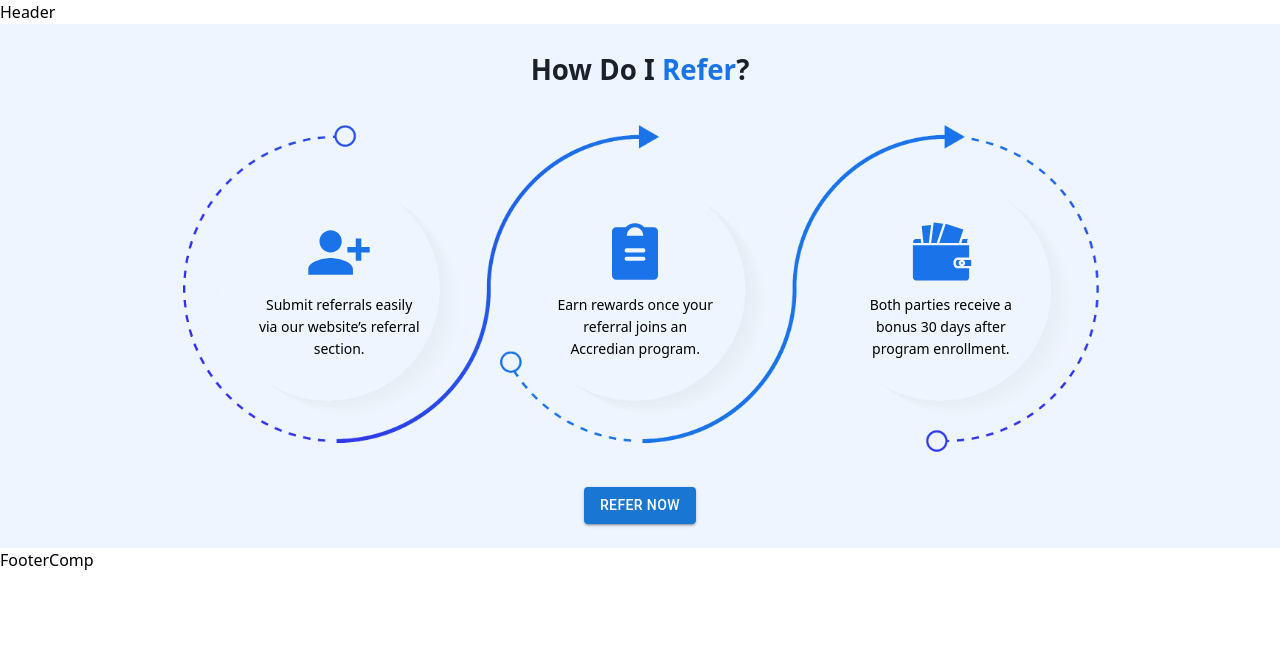
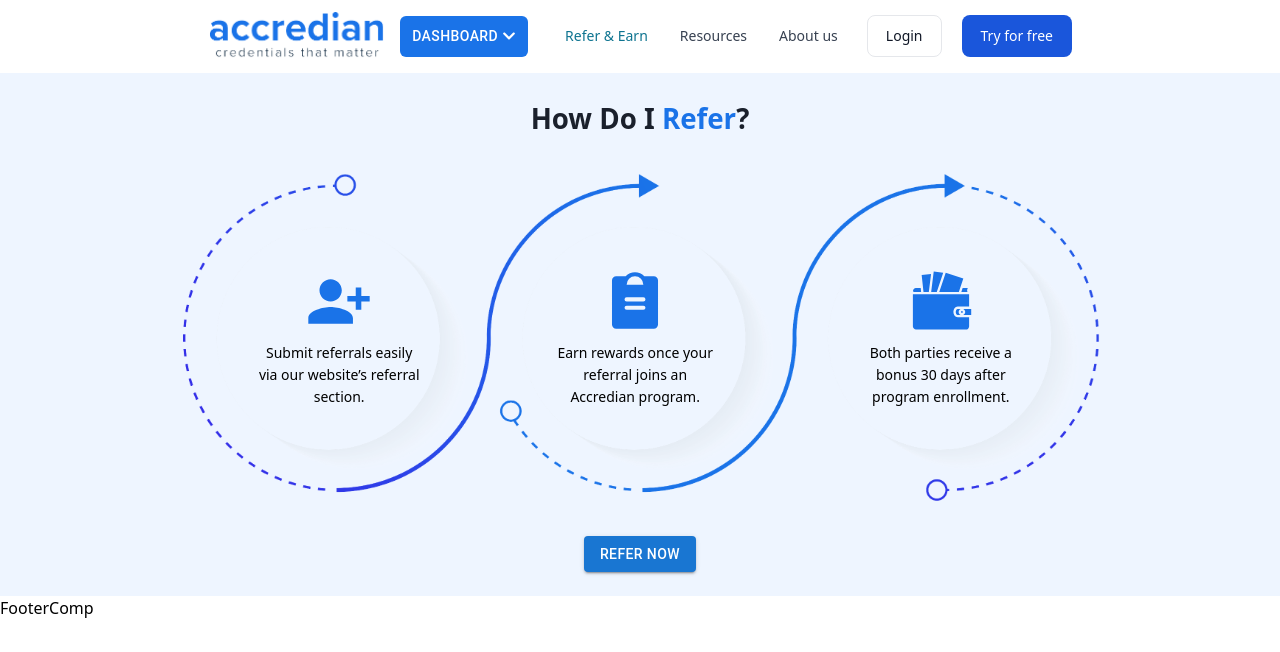
Before and after one commit to coderamittad/AccredianFrontend, a React (Vite) app: page /refer in a window 1280 px wide. Shown: the top 652 px of the page. Built offline with nearby package versions, Linux system fonts and the light colour scheme.

Commit message:
complete header component

```diff
--- /dev/null
+++ b/src/components/PositionedMenu.jsx
@@ -0,0 +1,52 @@
+import * as React from "react";
+import Button from "@mui/material/Button";
+import Menu from "@mui/material/Menu";
+import MenuItem from "@mui/material/MenuItem";
+import { FaChevronDown } from "react-icons/fa";
+
+export default function PositionedMenu() {
+  const [anchorEl, setAnchorEl] = React.useState(null);
+  const open = Boolean(anchorEl);
+  const handleClick = (event) => {
+    setAnchorEl(event.currentTarget);
+  };
+  const handleClose = () => {
+    setAnchorEl(null);
+  };
+
+  return (
+    <div>
+      <Button
+        id='demo-positioned-button'
+        aria-controls={open ? "demo-positioned-menu" : undefined}
+        aria-haspopup='true'
+        aria-expanded={open ? "true" : undefined}
+        onClick={handleClick}
+      >
+        <span className='flex items-center gap-1 px-3 py-2 rounded-md bg-[#1A73E8] text-white'>
+          Dashboard
+          <FaChevronDown />
+        </span>
+      </Button>
+      <Menu
+        id='demo-positioned-menu'
+        aria-labelledby='demo-positioned-button'
+        anchorEl={anchorEl}
+        open={open}
+        onClose={handleClose}
+        anchorOrigin={{
+          vertical: "top",
+          horizontal: "left",
+        }}
+        transformOrigin={{
+          vertical: "top",
+          horizontal: "left",
+        }}
+      >
+        <MenuItem onClick={handleClose}>Profile</MenuItem>
+        <MenuItem onClick={handleClose}>My account</MenuItem>
+        <MenuItem onClick={handleClose}>Logout</MenuItem>
+      </Menu>
+    </div>
+  );
+}
--- a/src/components/header/Header.jsx
+++ b/src/components/header/Header.jsx
@@ -1,7 +1,55 @@
+import { Button, MegaMenu, Navbar } from "flowbite-react";
 import React from "react";
+import logo from "../../assets/logo.png";
+import { HiChevronDown } from "react-icons/hi";
+import { Link, useLocation } from "react-router-dom";
+import PositionedMenu from "../PositionedMenu";
 
 function Header() {
-  return <div>Header</div>;
+  const path = useLocation().pathname;
+
+  return (
+    <Navbar className='max-w-4xl mx-auto'>
+      <div className='flex justify-start items-center gap-2'>
+        <Link
+          to='/'
+          className='self-center whitespace-nowrap text-sm sm:text-xl font-semibold dark:text-white flex items-center'
+        >
+          <img src={logo} alt='logo' className='h-12 ' />
+        </Link>
+        <div className='hidden md:block'>
+          <PositionedMenu />
+        </div>
+      </div>
+      <div className='flex gap-5 md:order-2'>
+        <Link to='/sign-in'>
+          <Button type='button' size='md' color='gray'>
+            <span className='hover:text-black'>Login</span>
+          </Button>
+        </Link>
+
+        <Link to='/sign-up'>
+          <Button type='button' size='md' color='blue'>
+            <span className='hover:text-black'>Try for free</span>
+          </Button>
+        </Link>
+
+        <Navbar.Toggle />
+      </div>
+
+      <Navbar.Collapse>
+        <Navbar.Link active={path === "/refer"} as={"div"}>
+          <Link to='/refer'>Refer & Earn</Link>
+        </Navbar.Link>
+        <Navbar.Link active={path === "/resources"} as={"div"}>
+          <Link to='/resources'>Resources</Link>
+        </Navbar.Link>
+        <Navbar.Link active={path === "/about"} as={"div"}>
+          <Link to='/about'>About us</Link>
+        </Navbar.Link>
+      </Navbar.Collapse>
+    </Navbar>
+  );
 }
 
 export default Header;
--- a/src/components/refer/ReferHero.jsx
+++ b/src/components/refer/ReferHero.jsx
@@ -5,6 +5,7 @@ import { Button } from "@mui/material";
 import "./Refer.css";
 import ReferBenefits from "../benefits/ReferBenefits";
 import FAQs from "../../pages/FAQs";
+import Support from "../../pages/Support";
 
 function ReferHero() {
   const [selectedBtn, setSelectedBtn] = React.useState("refer");
@@ -96,7 +97,7 @@ function ReferHero() {
       )}
       {selectedBtn === "benefits" && <ReferBenefits />}
       {selectedBtn === "faqs" && <FAQs />}
-      {selectedBtn === "support" && <div>Support</div>}
+      {selectedBtn === "support" && <Support />}
     </div>
   );
 }
--- a/src/pages/Home.jsx
+++ b/src/pages/Home.jsx
@@ -1,7 +1,7 @@
 import ReferBenefits from "../components/benefits/ReferBenefits";
 import Refer from "../components/refer/Refer";
 import ReferHero from "../components/refer/ReferHero";
-import Ads from "./Ads";
+import Support from "./Support";
 import FAQs from "./FAQs";
 
 function Home() {
@@ -11,7 +11,7 @@ function Home() {
       <Refer />
       <ReferBenefits />
       <FAQs />
-      <Ads />
+      <Support />
     </div>
   );
 }
--- a/src/pages/Ads.jsx
+++ b/src/pages/Support.jsx
@@ -3,7 +3,7 @@ import React from "react";
 import { PiHeadsetFill } from "react-icons/pi";
 import { FaAngleRight } from "react-icons/fa6";
 
-function Ads() {
+function Support() {
   return (
     <div className='max-w-4xl mx-auto rounded-lg bg-[#1A73E8] p-6 flex justify-between items-center mt-16 mb-10'>
       <div className='flex justify-start items-center gap-5'>
@@ -29,4 +29,4 @@ function Ads() {
   );
 }
 
-export default Ads;
+export default Support;
```
Also changed, not shown: src/assets/logo.png (renamed from src/assets/logopng.png).
